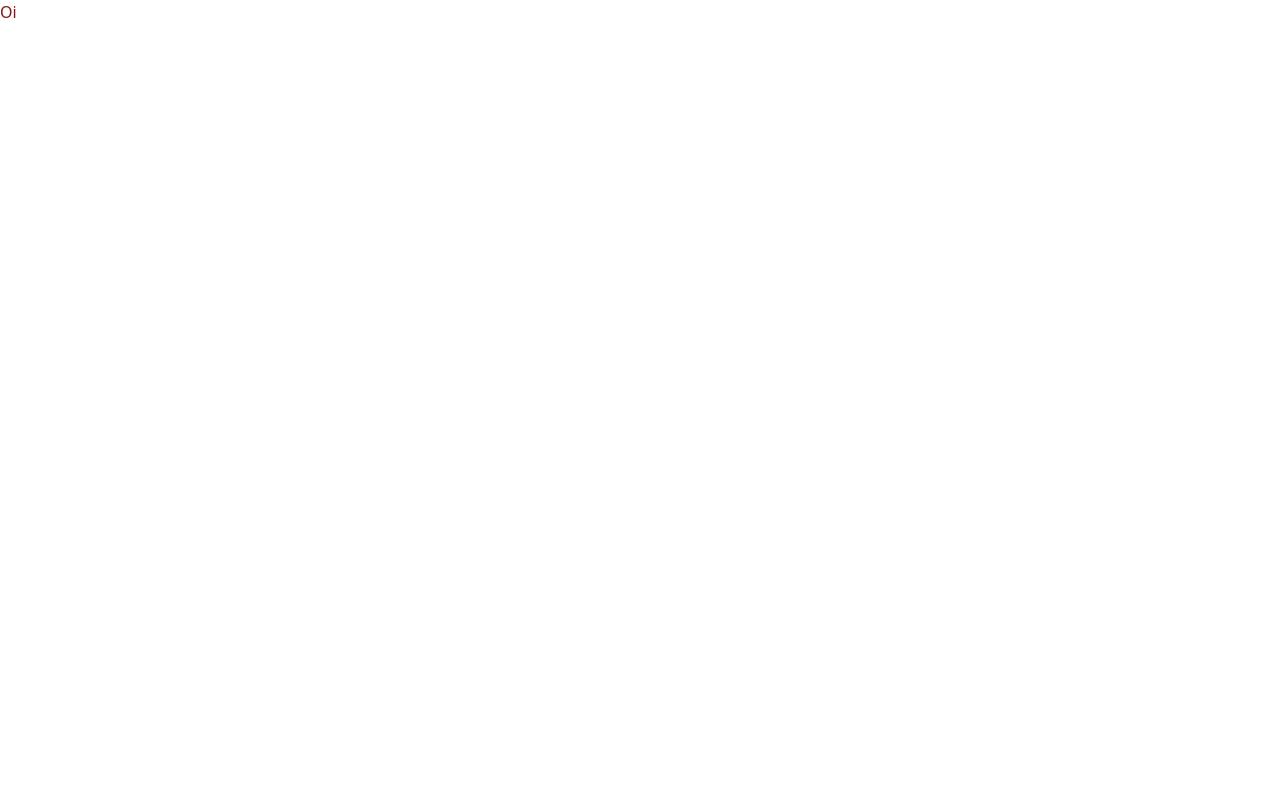
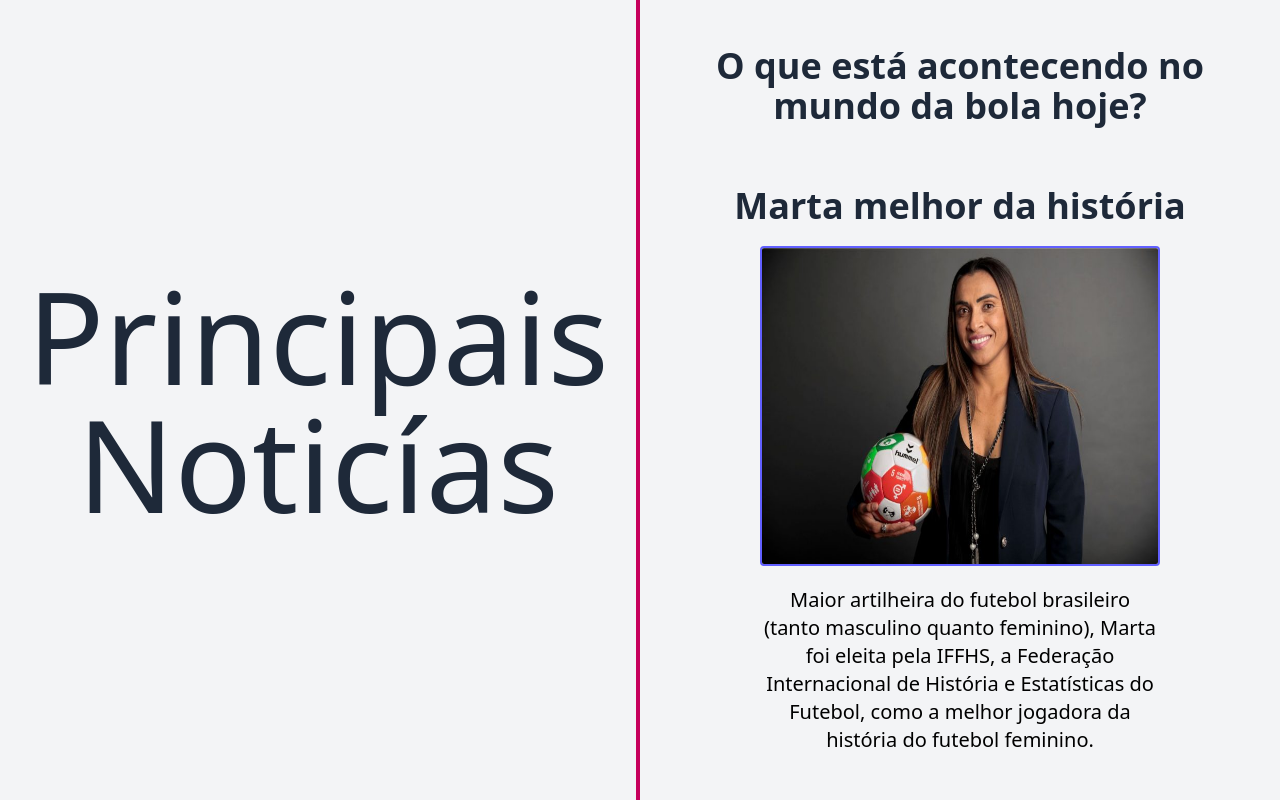
Before and after one commit to EnzoOFato/Site-Sprint3, a React (Vite) app in the folder site-sprint3/: page / in a window 1280 px wide. Built offline with nearby package versions, Linux system fonts and the light colour scheme.

Commit message:
Aba noticías

```diff
--- a/site-sprint3/src/App.jsx
+++ b/site-sprint3/src/App.jsx
@@ -1,14 +1,11 @@
-import { useState } from 'react'
-import reactLogo from './assets/react.svg'
-import viteLogo from '/vite.svg'
 import './App.css'
+import Index from './pages/Index'
 
 function App() {
-  const [count, setCount] = useState(0)
 
   return (
     <>
-      <h1 className="text-red-900">Oi</h1>
+      <Index />
     </>
   )
 }
--- a/site-sprint3/src/pages/Index.jsx
+++ b/site-sprint3/src/pages/Index.jsx
@@ -0,0 +1,20 @@
+import Marta from "../assets/indexImgs/Marta.png"
+
+export default function Index(){
+    return (
+        <div className="flex w-screen size-200 bg-gray-100">
+            <div className="flex items-center justify-center w-1/2 h-full p-5 border-r-4 border-pink-700">
+                <h1 className="text-gray-800 lg:text-9xl md:text-7xl text-6xl text-center">Principais Noticías</h1>
+            </div>
+            <div className="flex items-center justify-center w-1/2 flex-col h-full p-5 gap-15">
+                <h1 className="text-4xl text-center text-gray-800 font-bold">O que está acontecendo no mundo da bola hoje?</h1>
+                <div className="flex flex-col gap-5">
+                    <h1 className="text-center text-gray-800 text-4xl font-bold">Marta melhor da história</h1>
+                    <img src={Marta} alt="pic-marta" className="w-100 h-80 rounded self-center border-2 border-indigo-500"/>
+                    <p className="text-center self-center w-2/3 text-xl">Maior artilheira do futebol brasileiro (tanto masculino quanto feminino), Marta foi eleita pela IFFHS, a Federação Internacional de História e Estatísticas do Futebol, como a melhor jogadora da história do futebol feminino.
+                    </p>
+                </div>
+            </div>
+        </div>
+    )
+}
```
Also changed, not shown: site-sprint3/src/assets/indexImgs/Marta.png (added).
